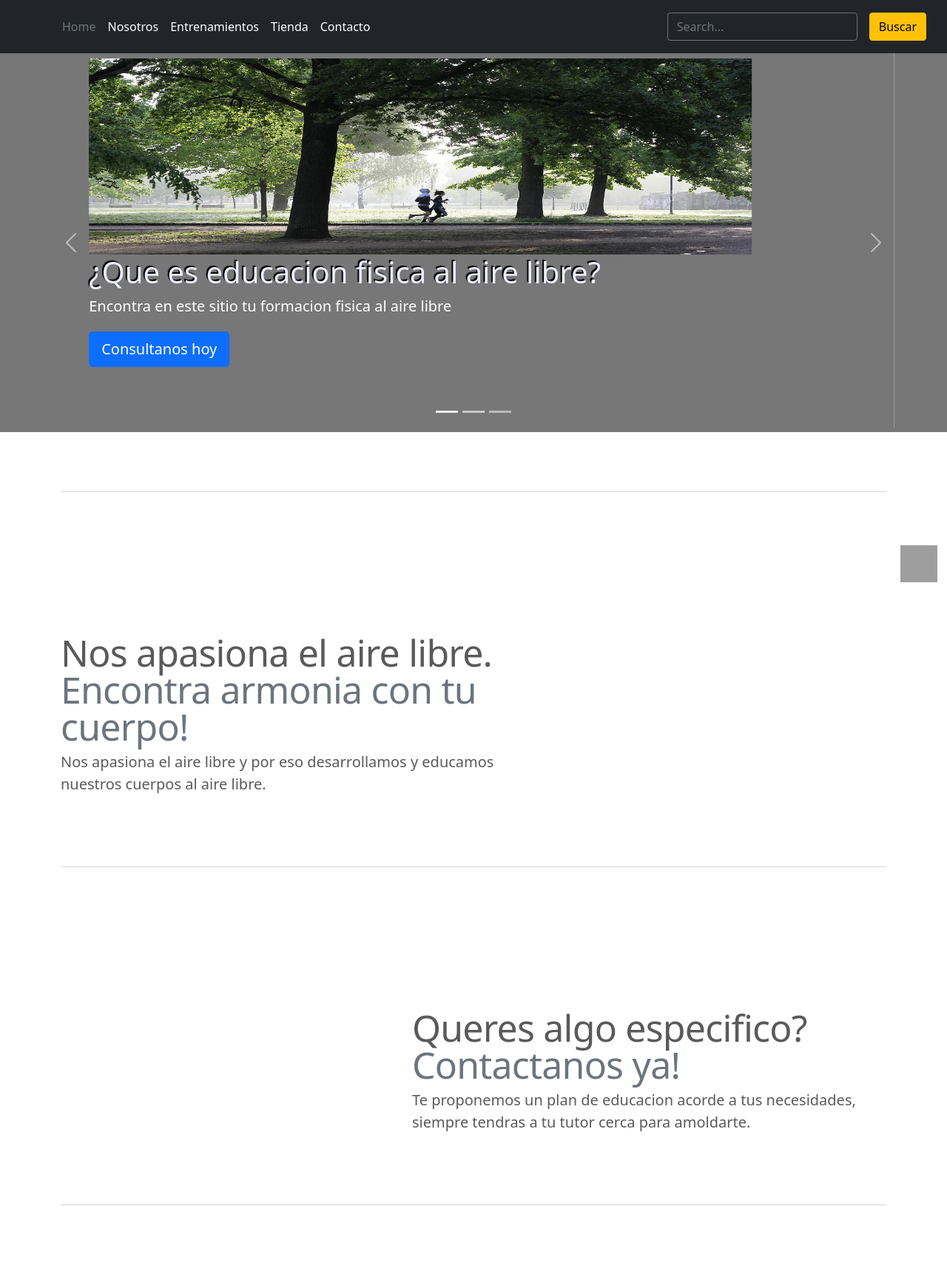
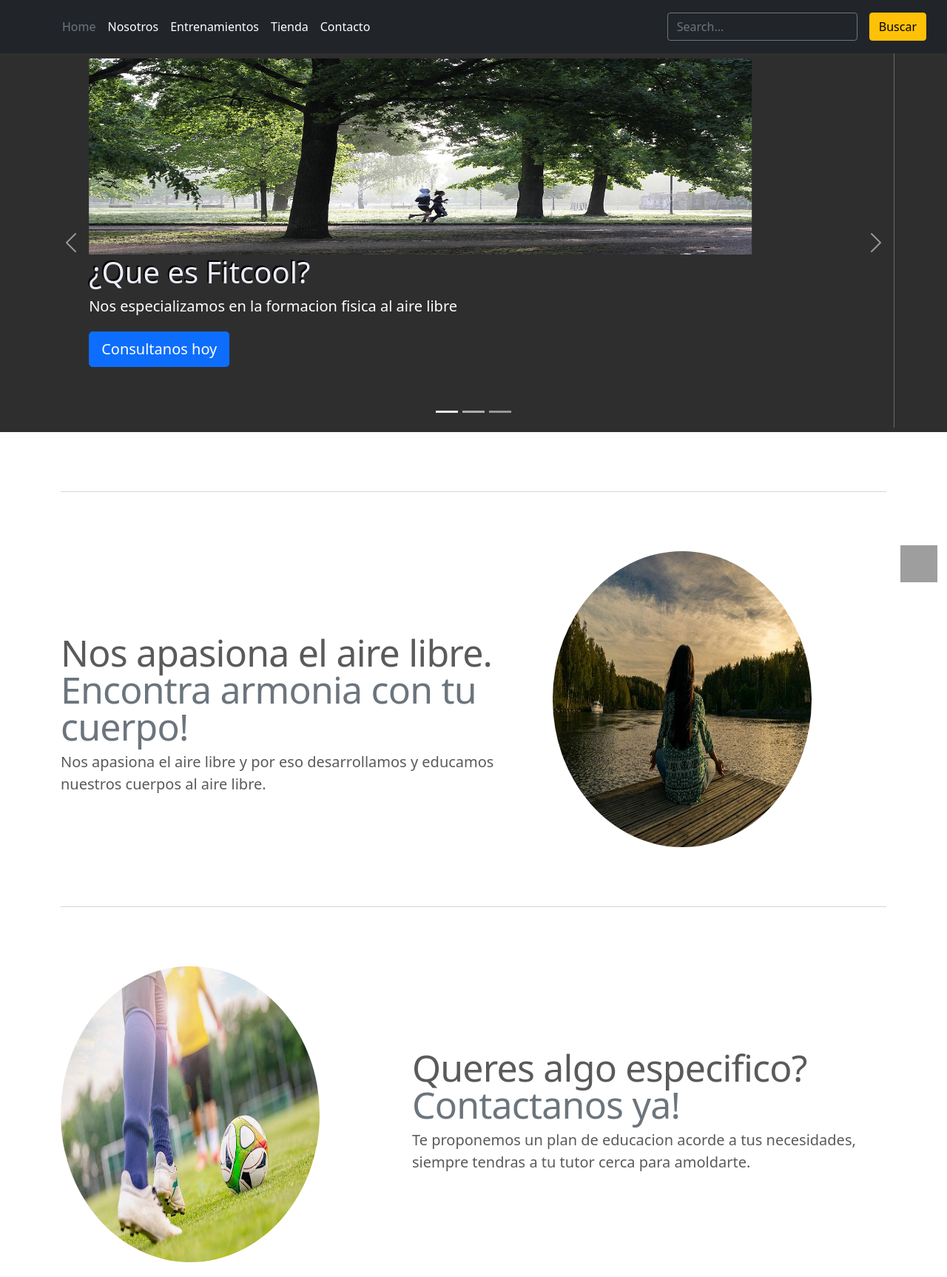
Before and after one commit to matiluajn/fitcool-PF, a website: page index.html in a window 1280 px wide. Shown: the top 1726 px of the page at 74% size. Drawn offline with Linux system fonts and the light colour scheme; grey boxes are pictures that could not be loaded.

Commit message:
modficacion del carrusel y el index

```diff
--- a/index.html
+++ b/index.html
@@ -63,19 +63,19 @@
                 </div>
                 <div class="carousel-inner">
                     <div class="carousel-item active">
-                        <svg class="bd-placeholder-img" width="100%" height="100%" xmlns="http://www.w3.org/2000/svg" aria-hidden="true" preserveAspectRatio="xMidYMid slice" focusable="false"><rect width="100%" height="100%" fill="#777"/></svg>
+                        <svg class="bd-placeholder-img" width="100%" height="100%" xmlns="http://www.w3.org/2000/svg" aria-hidden="true" preserveAspectRatio="xMidYMid slice" focusable="false"><rect width="100%" height="100%" fill="#2E2E2E"/></svg>
 
                         <div class="container">
                             <div class="carousel-caption text-start">
                                 <img class="imgCarru" width="100%" src="./img/carrusel1.jpg" alt="">
-                                <h1 class="tituloH">¿Que es educacion fisica al aire libre?</h1>
-                                <p>Encontra en este sitio tu formacion fisica al aire libre</p>
+                                <h1 class="tituloH">¿Que es Fitcool?</h1>
+                                <p>Nos especializamos en la formacion fisica al aire libre</p>
                                 <p><a class="btn btn-lg btn-primary" href="./pages/contacto.html">Consultanos hoy</a></p>
                             </div>
                         </div>
                     </div>
                     <div class="carousel-item">
-                        <svg class="bd-placeholder-img" width="100%" height="100%" xmlns="http://www.w3.org/2000/svg" aria-hidden="true" preserveAspectRatio="xMidYMid slice" focusable="false"><rect width="100%" height="100%" fill="#777"/></svg>
+                        <svg class="bd-placeholder-img" width="100%" height="100%" xmlns="http://www.w3.org/2000/svg" aria-hidden="true" preserveAspectRatio="xMidYMid slice" focusable="false"><rect width="100%" height="100%" fill="#2E2E2E"/></svg>
 
                         <div class="container">
                             <div class="carousel-caption">
@@ -87,7 +87,7 @@
                         </div>
                     </div>
                     <div class="carousel-item">
-                        <svg class="bd-placeholder-img" width="100%" height="100%" xmlns="http://www.w3.org/2000/svg" aria-hidden="true" preserveAspectRatio="xMidYMid slice" focusable="false"><rect width="100%" height="100%" fill="#777"/></svg>
+                        <svg class="bd-placeholder-img" width="100%" height="100%" xmlns="http://www.w3.org/2000/svg" aria-hidden="true" preserveAspectRatio="xMidYMid slice" focusable="false"><rect width="100%" height="100%" fill="#2E2E2E"/></svg>
 
                         <div class="container">
                             <div class="carousel-caption text-end">
@@ -124,7 +124,7 @@
                     <p class="lead">Nos apasiona el aire libre y por eso desarrollamos y educamos nuestros cuerpos al aire libre.</p>
                 </div>
                 <div class="col-md-5">
-                    <img class="imgCol" src="..." alt="">
+                    <img class="imgCol" src="./img/aire-libre.jpg" alt="">
                 </div>
             </div>
 
@@ -136,7 +136,7 @@
                     <p class="lead">Te proponemos un plan de educacion acorde a tus necesidades, siempre tendras a tu tutor cerca para amoldarte.</p>
                 </div>
                 <div class="col-md-5 order-md-1">
-                    <img class="imgCol" src="..." alt="">
+                    <img class="imgCol" src="./img/futbol.jpg" alt="">
                 </div>
             </div>
 
@@ -148,7 +148,7 @@
                     <p class="lead">Encontra en nuestra tienda todos los suplementos, complementos y herramientas necesarias.</p>
                 </div>
                 <div class="col-md-5">
-                    <img class="imgCol" src="..." alt="">
+                    <img class="imgCol" src="./img/tienda.jpg" alt="">
                 </div>
             </div>
 
--- /dev/null
+++ b/scss/_main.scss
@@ -0,0 +1,5 @@
+.imgCol {
+    width: 350px;
+    height: 400px;
+    border-radius: 100%;
+}
--- a/scss/stylo.scss
+++ b/scss/stylo.scss
@@ -3,3 +3,4 @@
 @import "footer";
 @import "bobedas";
 @import "entrenamiento";
+@import "main";
```
Also changed, not shown: css/stylo.css, img/aire-libre.jpg (added), img/futbol.jpg (added).
